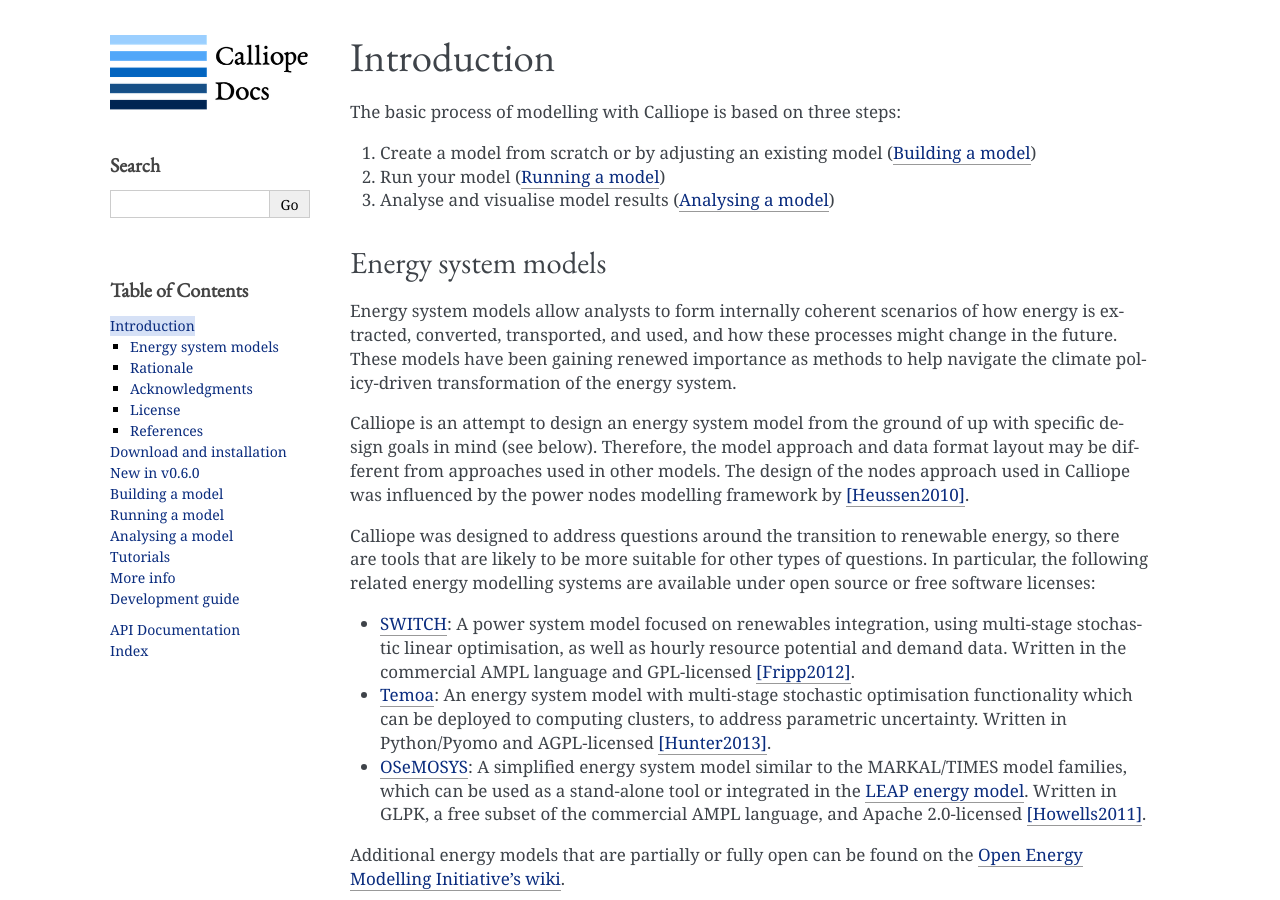
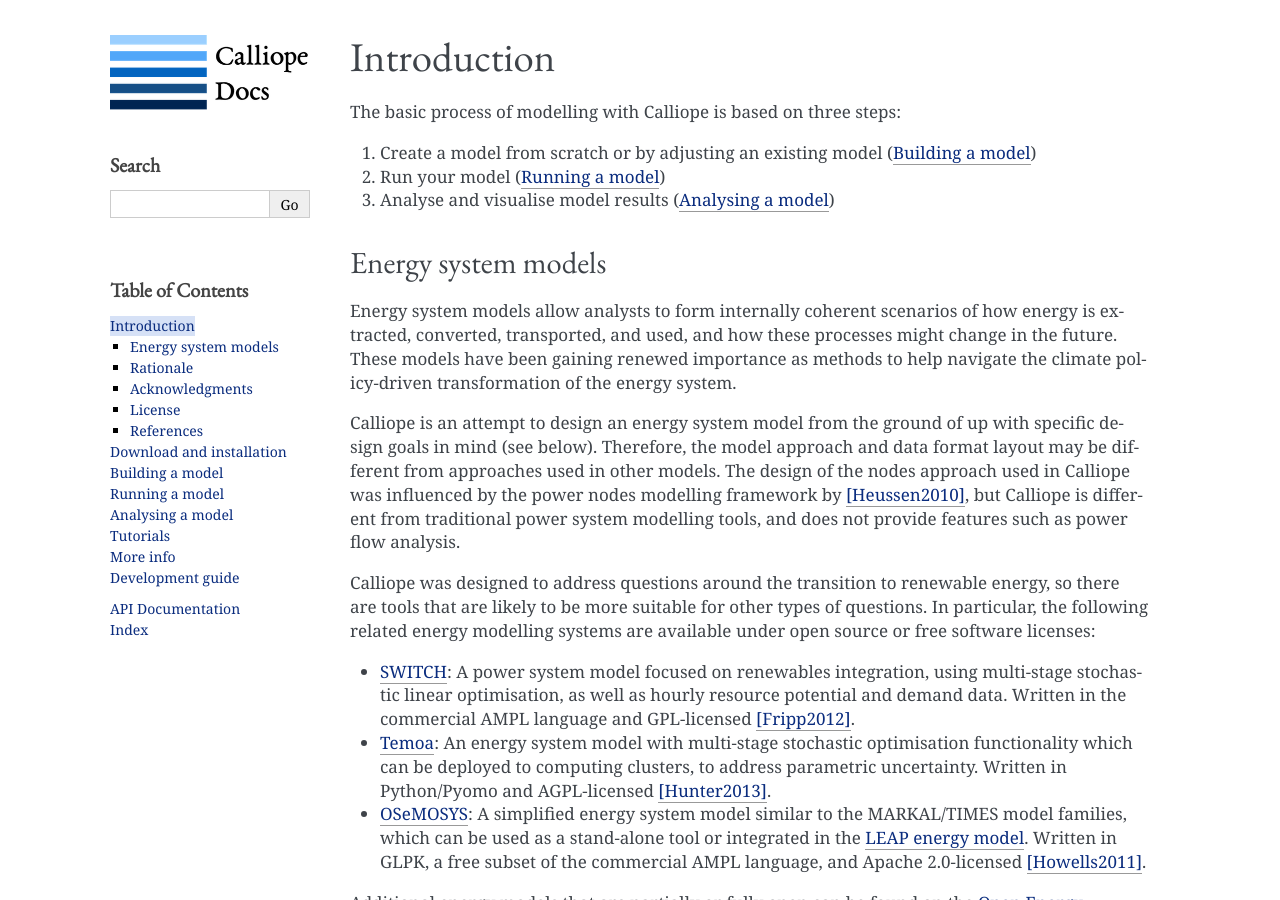
Before and after one commit to calliope-project/calliope, a Sphinx documentation site: the page built from doc/user/introduction.rst, in a window 1280 px wide and 900 px high. Built offline with Sphinx 7.4.7, drawn with Linux system fonts in a browser that asks for light colours; pages that are not in the unit, such as notebooks, are missing from menus; a script that is not in the unit is left out; some of the changed text lies outside the part shown.

Commit message:
Clean up docs

```diff
--- a/README.rst
+++ b/README.rst
@@ -17,7 +17,7 @@
 About
 -----
 
-Calliope is a framework to develop energy system models, with a focus on flexibility, high spatial and temporal resolution, the ability to execute many runs based on the same base model, and a clear separation of framework (code) and model (data).
+Calliope is a framework to develop energy system models, with a focus on flexibility, high spatial and temporal resolution, the ability to execute many runs based on the same base model, and a clear separation of framework (code) and model (data). Its primary focus is on planning energy systems at scales ranging from urban districts to entire continents. In an optional operational it can also test a pre-defined system under different operational conditions.
 
 A Calliope model consists of a collection of text files (in YAML and CSV formats) that fully define a model, with details on technologies, locations, resource potentials, etc. Calliope takes these files, constructs an optimization problem, solves it, and reports back results. Results can be saved to CSV or NetCDF files for further processing, or analysed directly in Python through Python's extensive scientific data processing capabilities provided by libraries like `Pandas <http://pandas.pydata.org/>`_ and `xarray <http://xarray.pydata.org/>`_.
 
--- a/doc/user/introduction.rst
+++ b/doc/user/introduction.rst
@@ -15,7 +15,7 @@
 
 Energy system models allow analysts to form internally coherent scenarios of how energy is extracted, converted, transported, and used, and how these processes might change in the future. These models have been gaining renewed importance as methods to help navigate the climate policy-driven transformation of the energy system.
 
-Calliope is an attempt to design an energy system model from the ground of up with specific design goals in mind (see below). Therefore, the model approach and data format layout may be different from approaches used in other models. The design of the nodes approach used in Calliope was influenced by the power nodes modelling framework by [Heussen2010]_.
+Calliope is an attempt to design an energy system model from the ground of up with specific design goals in mind (see below). Therefore, the model approach and data format layout may be different from approaches used in other models. The design of the nodes approach used in Calliope was influenced by the power nodes modelling framework by [Heussen2010]_, but Calliope is different from traditional power system modelling tools, and does not provide features such as power flow analysis.
 
 Calliope was designed to address questions around the transition to renewable energy, so there are tools that are likely to be more suitable for other types of questions. In particular, the following related energy modelling systems are available under open source or free software licenses:
 
```
Also changed, not shown: changelog.rst (+5 -5 lines), doc/index.rst (+4 -5 lines), doc/user/whatsnew_060.rst (renamed from doc/user/whatsnew.rst).
